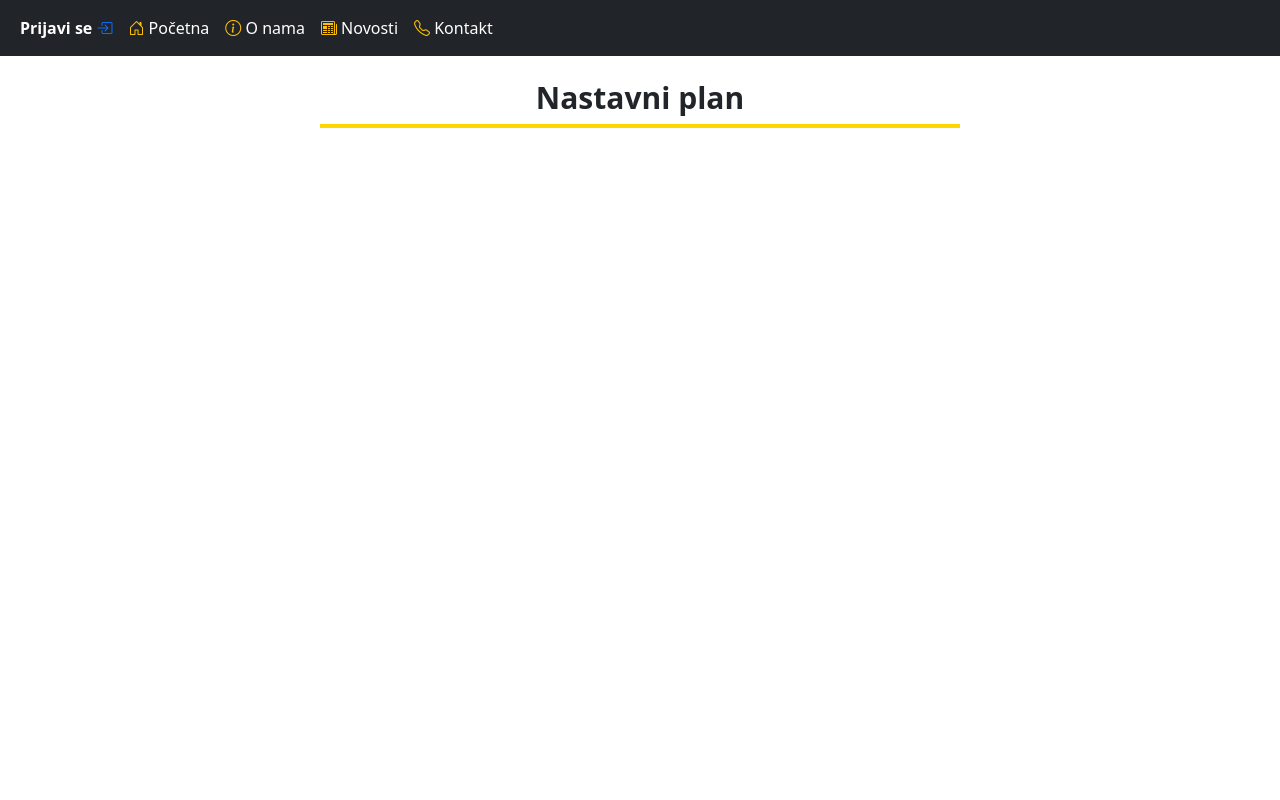
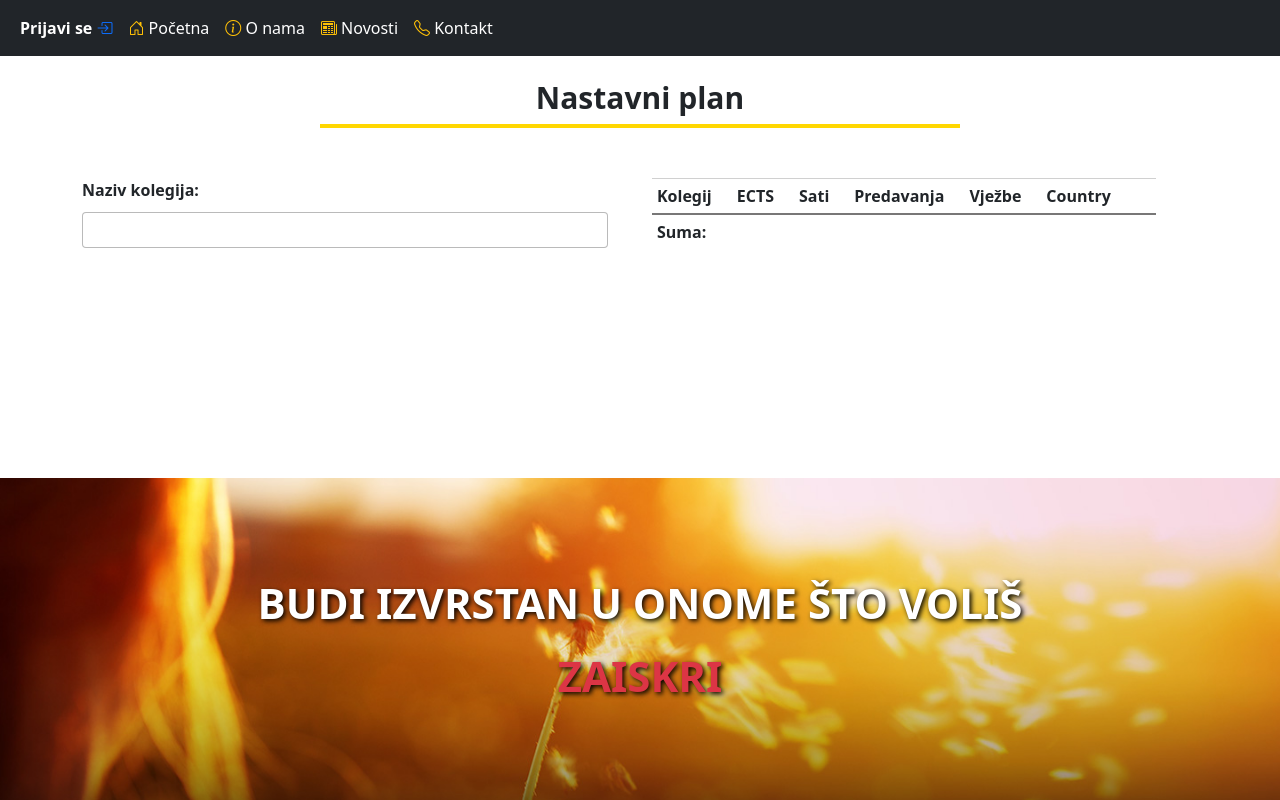
Before and after one commit to Edi2410/SUPIT, a plain HTML site: page SUPITproject/nastavni_plan.html in a window 1280 px wide. Drawn offline with nearby package versions, Linux system fonts and the light colour scheme; no server answers.

Commit message:
idemo dalje

```diff
--- /dev/null
+++ b/SUPITproject/js/nastavni_plan.js
@@ -0,0 +1,47 @@
+$(() => {
+    const autoCompleteArray = [];
+    const dictKolegij = {};
+    var sum = [];
+    const response = $.ajax({
+        url: 'https://www.fulek.com/data/api/supit/curriculum-list/hr',
+        type: 'GET',
+        dataType: 'json',
+        success: function (datas) {
+            for (let index = 0; index < datas.data.length; index++) {
+                autoCompleteArray.push(datas.data[index]['kolegij']);
+                dictKolegij[datas.data[index]['kolegij']] = index + 1;
+            }
+        },
+        headers: {
+            Authorization: 'Bearer ' + localStorage.getItem('token')
+        }
+    });
+    $('#naziv').autocomplete({
+        maxShowItems: 5,
+        source: autoCompleteArray,
+        select: function (event, ui) {
+            details = $.ajax({
+                url: 'https://www.fulek.com/data/api/supit/get-curriculum/' + dictKolegij[ui.item.label],
+                type: 'GET',
+                dataType: 'json',
+                success: function (datas) {
+                    $('table tbody tr:last-child').before(`<tr>
+                    <td>${datas.data.kolegij}</td>
+                    <td>${datas.data.ects}</td>
+                    <td>${datas.data.sati}</td>
+                    <td>${datas.data.predavanja}</td>
+                    <td>${datas.data.vjezbe}</td>
+                    <td>${datas.data.tip}</td>
+                    <td><button id="deleteRow" class='btn btn-danger'>Obriši</button></td>
+                    </tr>`)
+                },
+                headers: {
+                    Authorization: 'Bearer ' + localStorage.getItem('token')
+                }
+            });
+        }
+    });
+    $('table').on('click', '#deleteRow', function () {
+        $(this).closest('tr').remove();
+    });
+});
--- a/SUPITproject/nastavni_plan.html
+++ b/SUPITproject/nastavni_plan.html
@@ -7,24 +7,29 @@
     <meta name="viewport" content="width=device-width, initial-scale=1.0">
     <link href="https://cdn.jsdelivr.net/npm/bootstrap@5.2.2/dist/css/bootstrap.min.css" rel="stylesheet"
         integrity="sha384-Zenh87qX5JnK2Jl0vWa8Ck2rdkQ2Bzep5IDxbcnCeuOxjzrPF/et3URy9Bv1WTRi" crossorigin="anonymous">
+    <link rel="stylesheet" href="//code.jquery.com/ui/1.13.2/themes/base/jquery-ui.css">
     <link rel="stylesheet" href="https://cdn.jsdelivr.net/npm/bootstrap-icons@1.9.1/font/bootstrap-icons.css">
     <link rel="stylesheet" href="style/nastavni_plan.css">
     <link rel="stylesheet" href="style/kontakt.css">
     <link rel="icon" type="image/x-icon" href="attachment/img/Algebra-logo.png">
-    <title>Novosti WorldSkills</title>
+    <title>Novosti</title>
 </head>
 
 <body>
-    <script src="https://cdn.jsdelivr.net/npm/bootstrap@5.2.2/dist/js/bootstrap.bundle.min.js"
-    integrity="sha384-OERcA2EqjJCMA+/3y+gxIOqMEjwtxJY7qPCqsdltbNJuaOe923+mo//f6V8Qbsw3"
-    crossorigin="anonymous"></script>
+    <script src=" https://cdn.jsdelivr.net/npm/bootstrap@5.2.2/dist/js/bootstrap.bundle.min.js"
+        integrity="sha384-OERcA2EqjJCMA+/3y+gxIOqMEjwtxJY7qPCqsdltbNJuaOe923+mo//f6V8Qbsw3" crossorigin="anonymous">
+        </script>
     <script src="https://code.jquery.com/jquery-3.6.1.min.js"
         integrity="sha256-o88AwQnZB+VDvE9tvIXrMQaPlFFSUTR+nldQm1LuPXQ=" crossorigin="anonymous"></script>
     <script src="https://code.jquery.com/ui/1.13.2/jquery-ui.min.js"
         integrity="sha256-lSjKY0/srUM9BE3dPm+c4fBo1dky2v27Gdjm2uoZaL0=" crossorigin="anonymous"></script>
     <script src="https://ajax.googleapis.com/ajax/libs/jquery/3.6.1/jquery.min.js"></script>
+    <script src="https://code.jquery.com/jquery-3.6.0.js"></script>
+    <script src="https://code.jquery.com/ui/1.13.2/jquery-ui.js"></script>
     <script src="js/kontakt_modal.js"></script>
     <script src="js/main_auth.js"></script>
+    <script src="js/nastavni_plan.js"></script>
+
     <nav class="navbar fixed-top navbar-expand-lg navbar-dark bg-dark">
         <div class="container-fluid">
             <button class="navbar-toggler" type="button" data-bs-toggle="collapse" data-bs-target="#navbarNav"
@@ -39,8 +44,8 @@
                         </a>
                     </li>
                     <li class="nav-item">
-                        <a id="odjava" style="display:none" class="nav-link fw-bold text-white" aria-current="page" href=""><i
-                                class="bi bi-box-arrow-in-left text-primary"></i>Odjavi se:
+                        <a id="odjava" style="display:none" class="nav-link fw-bold text-white" aria-current="page"
+                            href=""><i class="bi bi-box-arrow-in-left text-primary"></i>Odjavi se:
                         </a>
                     </li>
                     <li class="nav-item">
@@ -72,7 +77,49 @@
     <div class="title">
         <h1>Nastavni plan</h1>
     </div>
+    <div class="container">
+        <div class="row">
+            <div class="col">
+                <div class="inputKolegij">
+                    <label for="naziv">Naziv kolegija: </label> <br>
+                    <input id="naziv">
+                </div>
+            </div>
+            <div class="col">
+                <table class="chosenKolegijTable">
+                    <thead>
+                        <tr>
+                            <th>Kolegij</th>
+                            <th>ECTS</th>
+                            <th>Sati</th>
+                            <th>Predavanja</th>
+                            <th>Vježbe</th>
+                            <th>Country</th>
+                            <th class=button></th>
+                        </tr>
+                    </thead>
+                    <tbody>
+                        <tr id="sum" >
+                            <td >Suma:</td>
+                            <td id="sumaID"></td>
+                            <td id="sumaHours"></td>
+                            <td id="sumaClass"></td>
+                            <td id="sumaPrac"></td>
+                            <td></td>
+                            <td></td>
+                        </tr>
 
+                    </tbody>
+                </table>
+            </div>
+        </div>
+    </div>
+    <section class="end">
+        <div>
+            <p class="end-text">Budi izvrstan u onome što voliš</p>
+            <p class="end-text text-danger">Zaiskri</p>
+        </div>
+    </section>
     <!-- <section class="end">
         <img src="attachment/img/zaiskri-bg.jpg" alt="end">
         <div>
--- a/SUPITproject/style/index.css
+++ b/SUPITproject/style/index.css
@@ -2,6 +2,9 @@
 	margin: 0;
 	padding: 0;
 	box-sizing:border-box;
+}
+html, body{
+    overflow-x:hidden;
 }
 
 #myVideo {
--- a/SUPITproject/style/nastavni_plan.css
+++ b/SUPITproject/style/nastavni_plan.css
@@ -1,10 +1,97 @@
+.ui-autocomplete {
+    max-height: 200px;
+    overflow-y: auto;
+    overflow-x: hidden;
+    padding-right: 20px;
+}
+
 .title {
     animation: slide-in-bottom 1s;
     text-align: center;
     margin: 80px 25% 50px 25%;
     border-bottom: 4px gold solid;
+    animation: slide-in-bottom 0.7s;
 }
 .title>h1 {
     font-size: 30px;
     font-weight: bold;
 }
+
+.inputKolegij{
+    font-weight: bold;
+    margin-right: 20px;
+    height: 300px;
+}
+
+.inputKolegij > input{
+    min-width: 75%;
+    width: 100%;
+    border: 1px solid rgba(116, 116, 116, 0.499);
+    border-radius: 4px;
+    padding: 5px;
+    margin-top: 10px;
+}
+table > thead > tr > th{
+    border-top: 1px solid rgba(137, 137, 137, 0.4) ;
+    padding: 5px 20px 5px 5px;
+}
+table > tbody > tr:nth-child(odd){
+    background-color: rgba(180, 179, 179, 0.351);
+}
+table > tbody > tr > td{
+    padding: 5px;
+    border-top: 1px solid rgba(137, 137, 137, 0.4) ;
+    padding-right: 20px;
+}
+table{
+    margin-bottom: 50px;
+}
+html,body {
+    overflow-x: hidden ;
+    height: 100%;
+    display: flex;
+    flex-direction: column;
+}
+body>* {
+    flex-shrink: 0;
+}
+#sum > td{
+    font-weight: bold;
+    border-top: 2px solid rgb(120, 119, 119);
+    background-color: white;
+}
+.end {
+    flex-grow: 1;
+    background-image: url('../attachment/img/zaiskri-bg.jpg');
+    background-repeat: no-repeat;
+    background-size: cover;
+    align-items: center;
+    display: flex;
+}
+
+.end>div {
+    width: 100%;
+    bottom: 0;
+}
+
+.end-text {
+    text-shadow: 2px 2px 5px #000000;
+    margin: 10px;
+    color: white;
+    font-weight: 700;
+    font-size: 42px;
+    text-transform: uppercase;
+    text-align: center;
+    align-items: center;
+}
+@keyframes slide-in-bottom {
+    0% {
+        transform: translateY(100px);
+        opacity: 0;
+    }
+
+    100% {
+        transform: translateY(0);
+        opacity: 1;
+    }
+}
--- a/SUPITproject/style/novosti.css
+++ b/SUPITproject/style/novosti.css
@@ -58,14 +58,14 @@
 html,
 body {
     height: 100%;
-
+    overflow-x: hidden;
     display: flex;
     flex-direction: column;
 }
 
-body>* {
-    flex-shrink: 0;
-}
+    body>* {
+        flex-shrink: 0;
+    }
 
 .end {
     flex-grow: 1;
@@ -78,7 +78,6 @@ body>* {
 
 .end>div {
     width: 100%;
-    height: 50%;
     bottom: 0;
 }
 
--- a/SUPITproject/style/novosti1.css
+++ b/SUPITproject/style/novosti1.css
@@ -1,3 +1,7 @@
+
+html, body{
+    overflow-x:hidden;
+}
 
 * {
     scroll-behavior: smooth;
@@ -86,7 +90,6 @@ section{
   }
 .end > div{
     width: 100%;
-    height: 50%;
     bottom: 0;
 }
 .end-text{
--- a/SUPITproject/style/novosti2.css
+++ b/SUPITproject/style/novosti2.css
@@ -1,3 +1,7 @@
+
+html, body{
+    overflow-x:hidden;
+}
 
 * {
     scroll-behavior: smooth;
@@ -62,7 +66,6 @@
   }
 .end > div{
     width: 100%;
-    height: 50%;
     bottom: 0;
 }
 .end-text{
--- a/SUPITproject/style/novosti3.css
+++ b/SUPITproject/style/novosti3.css
@@ -1,3 +1,7 @@
+
+html, body{
+    overflow-x:hidden;
+}
 
 * {
     scroll-behavior: smooth;
@@ -50,7 +54,6 @@
   }
 .end > div{
     width: 100%;
-    height: 50%;
     bottom: 0;
 }
 .end-text{
--- a/SUPITproject/style/o_nama.css
+++ b/SUPITproject/style/o_nama.css
@@ -1,5 +1,8 @@
 
-
+html,
+body {
+    overflow-x: hidden;
+}
 
 * {
     scroll-behavior: smooth;
@@ -66,14 +69,15 @@
 #algebraGrupa {
     opacity: 0;
 }
-#kakoDoNas{
+
+#kakoDoNas {
     opacity: 0;
 }
 
 .paragraph-grid {
     margin: 30px 0;
     width: 100%;
-    padding: 10px 15%;
+    padding: 10px 8%;
     display: grid;
     grid-template-columns: repeat(3, 1fr);
 }
@@ -81,7 +85,7 @@
 .paragraph-grid>div {
     text-align: justify;
     border: 1px solid rgba(157, 157, 157, 0.645);
-    margin: 3px;
+    margin: 10px;
     padding: 20px;
     border-radius: 7px;
 }
@@ -132,12 +136,13 @@
     display: grid;
     grid-template-columns: repeat(2, 1fr);
 }
-.doNasBackground{
+
+.doNasBackground {
     background-image: url('../attachment/img/kakoDoNas.png');
     background-attachment: fixed;
 }
 
-.doNas-grid> div {
+.doNas-grid>div {
     color: black;
     border: 1px solid black;
     opacity: 1;
@@ -146,44 +151,53 @@
     padding: 15px;
     border-radius: 5px;
 }
-.doNas-grid> div >p {
+
+.doNas-grid>div>p {
     padding: 20px 50px;
     font-size: 16px;
 }
-.doNas-grid> div >h5 {
+
+.doNas-grid>div>h5 {
     font-size: 20px;
     font-weight: 700;
 }
 
-.gmap_canvas > #gmap_canvas {
+.gmap_canvas>#gmap_canvas {
     height: 399px;
     width: 100%;
     margin: 5px;
     border-radius: 10px;
 
 }
+
 .mapouter {
     padding: 0px 15%;
     margin: 0px 20px;
 }
-.end >img{
-    object-fit: cover;
+
+.end {
+    flex-grow: 1;
+    background-image: url('../attachment/img/zaiskri-bg.jpg');
+    background-repeat: no-repeat;
+    background-size: cover;
+    align-items: center;
+    display: flex;
+}
+
+.end>div {
     width: 100%;
-    height: 200px;
+    bottom: 0;
 }
-.end > div{
-    height:0;
-}
-.end-text{
+
+.end-text {
+    text-shadow: 2px 2px 5px #000000;
+    margin: 10px;
     color: white;
     font-weight: 700;
     font-size: 42px;
     text-transform: uppercase;
     text-align: center;
-    position: relative;
-    top: -165px;
-    left: 0;
-    text-shadow: 2px 2px 5px #000000;
+    align-items: center;
 }
 
 @keyframes zgrada_ulaz {
```
Also changed, not shown: SUPITproject/novosti.html (+1 -1 lines), SUPITproject/novosti/novosti1.html (+1 -1 lines), SUPITproject/novosti/novosti2.html (+1 -1 lines), SUPITproject/novosti/novosti3.html (+1 -1 lines), SUPITproject/o_nama.html (+4 -5 lines), 2 other files. Lines whose indentation alone changed are shown as unchanged.
